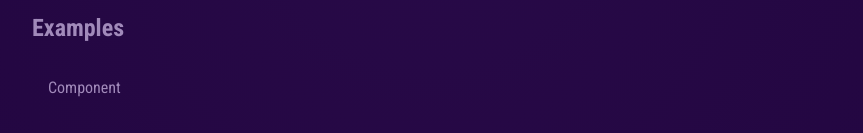
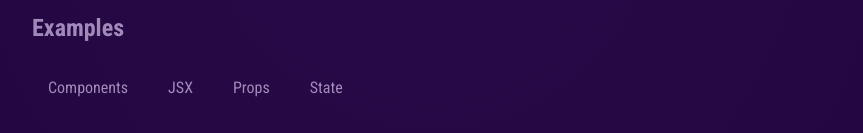
Before and after one commit to ReyMontero13/bootcamp, a React (Vite) app: page / in a window 1280 px wide. Shown: the part 737-870 px from the top of the page, without its empty margins (208-1071 px from the left). Built offline with nearby package versions, Linux system fonts and the light colour scheme.

Commit message:
TabButton

```diff
--- a/src/App.jsx
+++ b/src/App.jsx
@@ -24,7 +24,10 @@
         <section id="examples">
           <h2>Examples</h2>
           <menu>
-            <TabButton label='Component'/>
+            <TabButton>Components</TabButton>
+            <TabButton>JSX</TabButton>
+            <TabButton>Props</TabButton>
+            <TabButton>State</TabButton>
           </menu>
         </section>
       </main>
--- a/src/components/TabButton.jsx
+++ b/src/components/TabButton.jsx
@@ -1,8 +1,8 @@
-export default function TabButton({label}) {
+export default function TabButton({children}) {
     return(
         <li>
         <button>
-            {label}
+            {children}
         </button>
     </li>
     );
```
